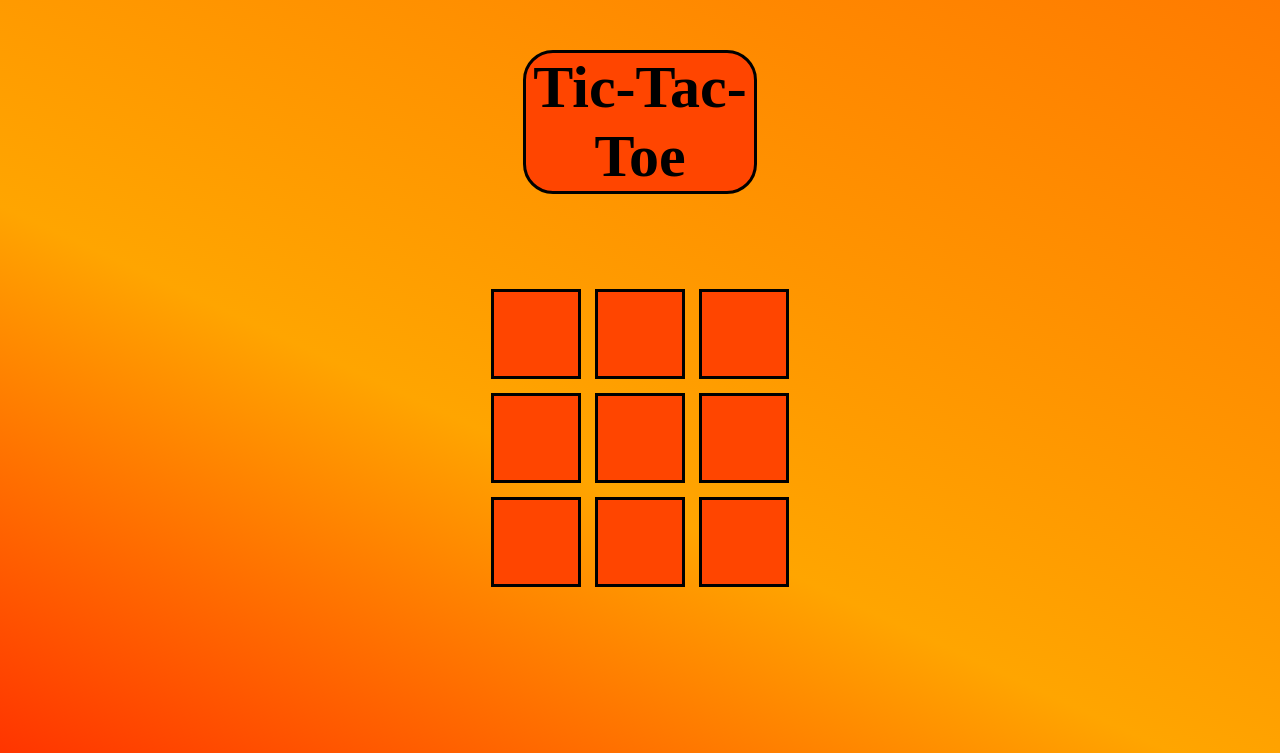
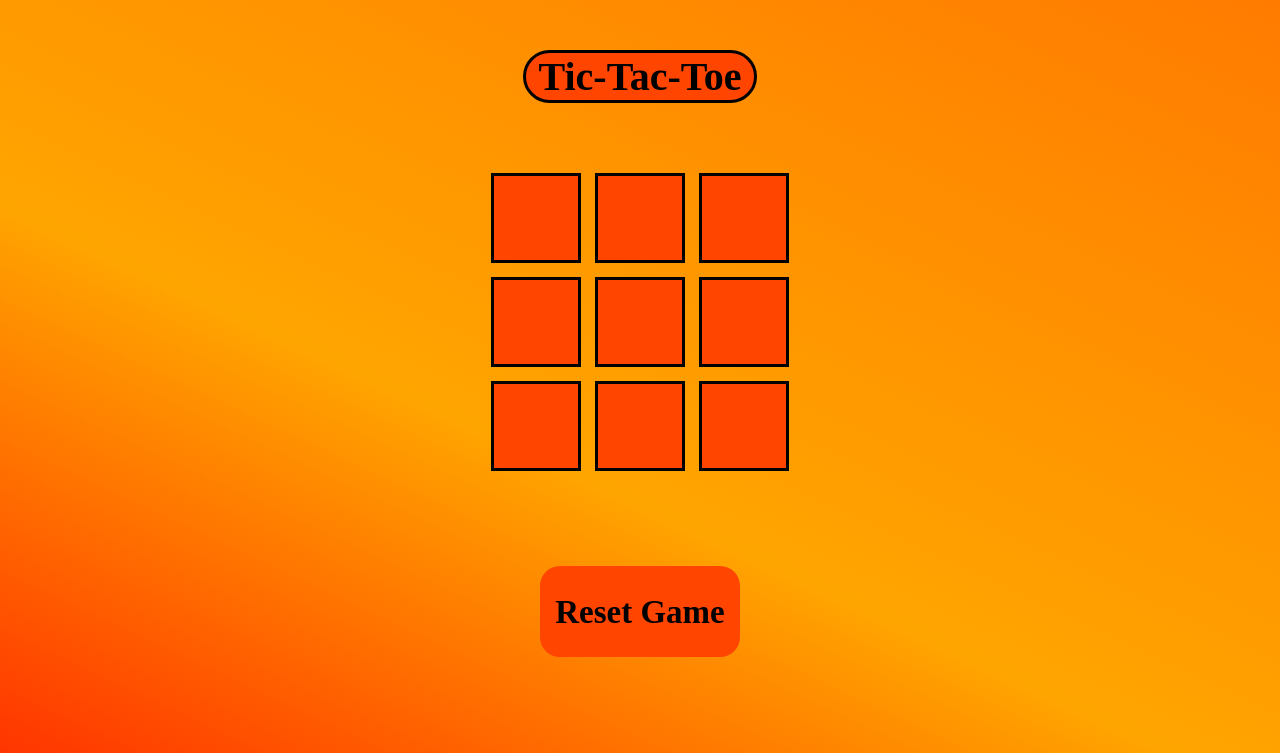
Before and after one commit to SELVAPRAVEEN-05/Tic-Tac-Toe, a plain HTML site: page index.html in a window 1280 px wide. Shown: the top 753 px of the page. Drawn offline with Linux system fonts and the light colour scheme.

Commit message:
index.html

```diff
--- a/index.html
+++ b/index.html
@@ -17,7 +17,7 @@
             border: 3px solid ;
             width: 18%;
             text-align: center;
-            font-size: 60px;
+            font-size: 40px;
             margin-left: auto;
             margin-right: auto;
             border-radius: 30px;
@@ -46,13 +46,13 @@
             color: azure;
         }
         .b{
-            margin-top: 7%;
+            margin-top: 5%;
             display: grid;
             grid-template-columns: repeat(3,auto);
             justify-content: center;
         }
         .button{
-            margin-top: 8%;
+            margin-top: 3%;
             padding-bottom: 90px;
             background-color: orangered;
             cursor: pointer;
@@ -74,8 +74,8 @@
         }
         #status {
             text-align: center;
-            margin-top: 60px;
-            font-size: 50px;
+            margin-top: 50px;
+            font-size: 40px;
         }
     </style>
 </head>
```
